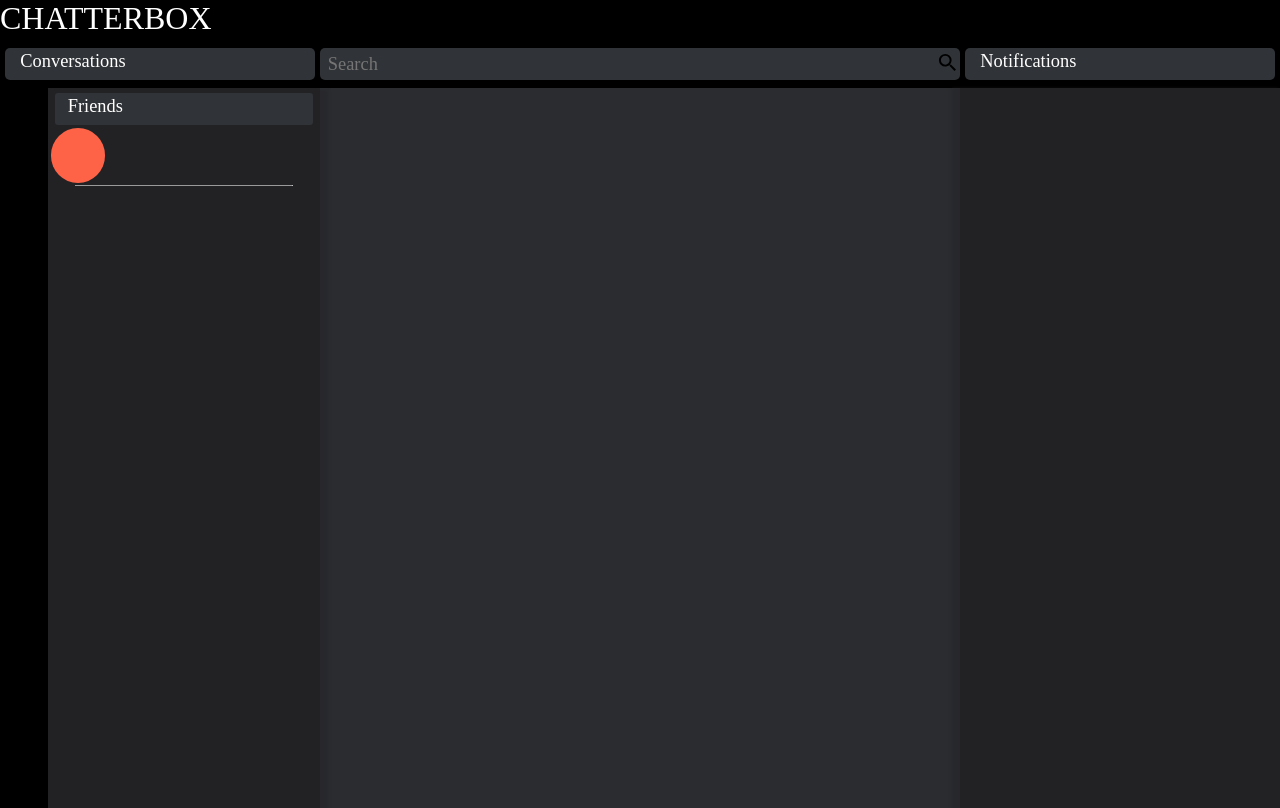
After one commit to nikhilgangrial/chat-website, a Django app: template templates/ui.html in a window 1280 px wide. The commit adds this page. Run offline with Django 3.2, Linux system fonts and the light colour scheme; the template is opened without the code that fills it, so the values that code supplies are empty.

```diff
--- a/chat/consumers.py
+++ b/chat/consumers.py
@@ -146,7 +146,7 @@ class ChatConsumer(AsyncWebsocketConsumer):
             'userid': userid,
             'username': username,
             'messageid': message_.id,
-            'sent_at': str(message_.sent_at),    # TypeError: Object of type datetime is not JSON serializable
+            'sent_at': str(message_.sent_at),
             'seen_at': str(message_.seen_at),
             # add code for user profile
         }))
--- a/templates/account/login.html
+++ b/templates/account/login.html
@@ -27,11 +27,11 @@
         <form action="#" method="POST">
             {% csrf_token %}
             {% if messages %}
-            <ul class="messages">
                 {% for message in messages %}
-                    <li {% if message.tags %} class="{{ message.tags }}"{% endif %}>{{ message }}</li>
+                    {% block javascript %}
+                        <script type="text/javascript">alert("{{ message }}");console.log(123)</script>
+                    {% endblock %}
                 {% endfor %}
-                </ul>
             {% endif %}
             <div class="login_detailsname">
                 <div class="abc"> <input type="email" name="email" placeholder="Email"> </div>
--- /dev/null
+++ b/templates/ui.css
@@ -0,0 +1,171 @@
+*{
+    margin: 0;
+    box-sizing: border-box;
+    color: white;
+    font-size: max(1.15vw, 2.3vh);
+}
+body{
+    background-color: #000000;
+    overflow: hidden;
+}
+
+::-webkit-scrollbar{
+    width: 10px;
+    opacity:0;
+    background: transparent;
+}
+::-webkit-scrollbar:hover{
+     opacity: 1;
+}
+
+::-webkit-scrollbar-thumb{
+    border-radius: 5px;
+}
+.friends:hover::-webkit-scrollbar-thumb{
+     background: red;
+}
+.feed:hover::-webkit-scrollbar-thumb{
+    background: yellow;
+}
+
+.notif:hover::-webkit-scrollbar-thumb{
+    background: blue;
+}
+
+.feed::-webkit-scrollbar-thumb{
+    background: green;
+}
+
+.container{
+    display: flex;
+    flex-direction: row;
+}
+#alignL{
+    width: 25vw;
+    height:100vh ;
+}
+
+.friends_head{
+    float: top;
+    width: 95%;
+    margin: 2% 2.5% 0 2.5%;
+    background: #303337;
+    border-radius: 0.25vw;
+    height: 4vh;
+}
+
+.head_details{
+    float: left;
+    margin: 1% 5%;
+}
+
+.friends{
+    display: block;
+    position: relative;
+    float: right;
+    z-index: 6;
+    overflow-y: scroll;
+    overflow-x: hidden;
+    width: 85%;
+    background-color: #222225;
+    height: 90vh;
+    box-shadow: 5px 5px 3px 3px rgba(35, 36, 39, 0.4);
+}
+
+.chat hr{
+    width: 80%;
+    border-bottom: 2px #2b2c30;
+    margin: auto;
+}
+
+.photo{
+    float: left;
+    background-color: tomato;
+    border-radius: 50%;
+    height: 4.25vw;
+    width: 4.25vw;
+    margin: 1%;
+}
+
+.chat{
+    float: top;
+    background-color: transparent;
+    width: 100%;
+    height: 4.6vw;
+}
+
+#alignC{
+
+    width: 50vw;
+    height:100vh;
+
+}
+
+.feed{
+    float: top;
+    z-index: 0;
+    background-color: #2b2c30;
+    width:100% ;
+    height: 90vh;
+    margin: 0;
+    overflow-y: scroll;
+}
+#alignR{
+    width: 25vw;
+    height:100vh ;
+}
+.notif{
+    display: block;
+    float: left;
+    z-index: 5;
+    background-color: #222225;
+    width:100%;
+    height: 90vh;
+    border-radius: 0;
+    overflow-y: scroll;
+    box-shadow: -5px 3px 3px 3px rgba(35, 36, 39, 0.4);
+}
+
+.head{
+    background-color: #303337;
+    width: 97%;
+    margin: 6vh auto 1vh auto;
+    height: 4vh;
+    color: white;
+    border-radius: 5px;
+
+
+}
+
+#nav{
+    background: #303337;
+    width: 50vw;
+    margin: 6vh auto 1vh auto;
+    height:4vh;
+    border-radius: 5px;
+}
+
+#nav input{
+    border: 0;
+    width: 47.25vw;
+    margin-left: 0;
+    background: transparent;
+    font-family: inherit;
+    color: white;
+    height: 4vh;
+    padding: 0.5%;
+    border-radius: 5px;
+}
+
+#nav button{
+    float: right;
+    border: transparent;
+    margin: 0.25%;
+    width: 4.5%;
+    height: 3.5vh;
+    background: transparent;
+}
+
+#nav button svg{
+    height: min(3.75vh, 90%);
+}
--- /dev/null
+++ b/templates/ui.html
@@ -0,0 +1,47 @@
+<!DOCTYPE html>
+<html lang="en">
+<head>
+    <meta charset="UTF-8">
+    <meta http-equiv="X-UA-Compatible" content="IE=edge">
+    <meta name="viewport" content="width=device-width, initial-scale=1.0">
+    <link rel="stylesheet" href="ui.css">
+    <title>ui</title>
+</head>
+<body>
+    <div style="position: absolute; z-index: 5; font-size: max(2.15vw, 4vh);"> CHATTERBOX</div>
+    <div class="container">
+        <div id="alignL">
+             <div class="head">
+                 <div class="head_details"> Conversations</div>
+             </div>
+                 <div class="friends">
+                     <div class="friends_head"><div class="head_details"> Friends</div></div>
+                    <div class="chat">
+                        <div class="photo"></div>
+                        <hr>
+                    </div>
+                 </div>
+            </div>
+    <div id="alignC">
+        <div id="nav">
+            <input type="text" placeholder=" Search">
+            <button>
+                <svg focusable="false" viewBox="0 0 24 24">
+                    <path d="M15.5 14h-.79l-.28-.27A6.471 6.471 0 0 0 16 9.5 6.5 6.5 0 1 0 9.5 16c1.61 0 3.09-.59 4.23-1.57l.27.28v.79l5 4.99L20.49 19l-4.99-5zm-6 0C7.01 14 5 11.99 5 9.5S7.01 5 9.5 5 14 7.01 14 9.5 11.99 14 9.5 14z"></path>
+                </svg>
+            </button>
+        </div>
+        <div class="feed">
+
+        </div>
+    </div>
+    <div id="alignR">
+        <div class="head"> <div class="head_details"> Notifications</div></div>
+        <div class="notif">
+
+        </div>
+    </div>
+    </div>
+
+</body>
+</html>
```
Also changed, not shown: login_reg/views.py (+7 -3 lines), templates/account/reset/emailsent.html (deleted, +0 -10 lines), templates/account/reset/gettoken.html (+7 -0 lines).
